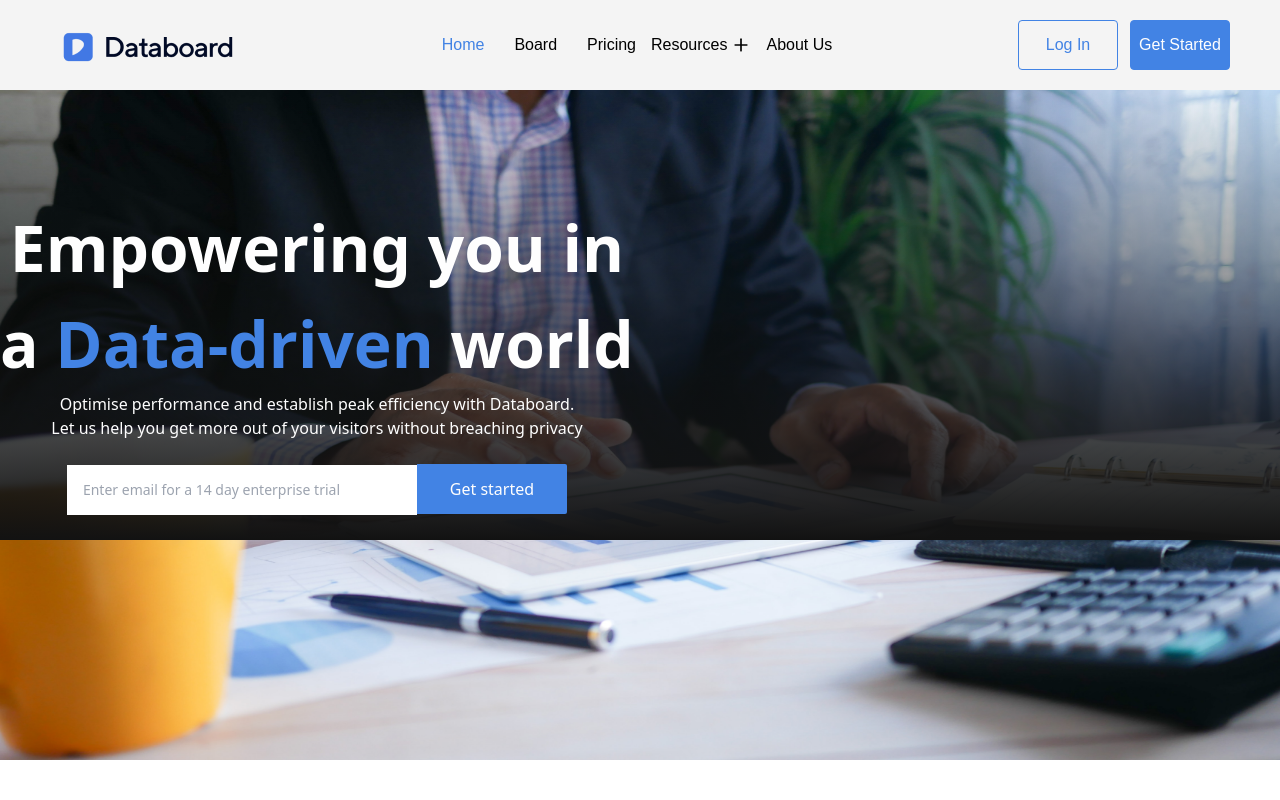
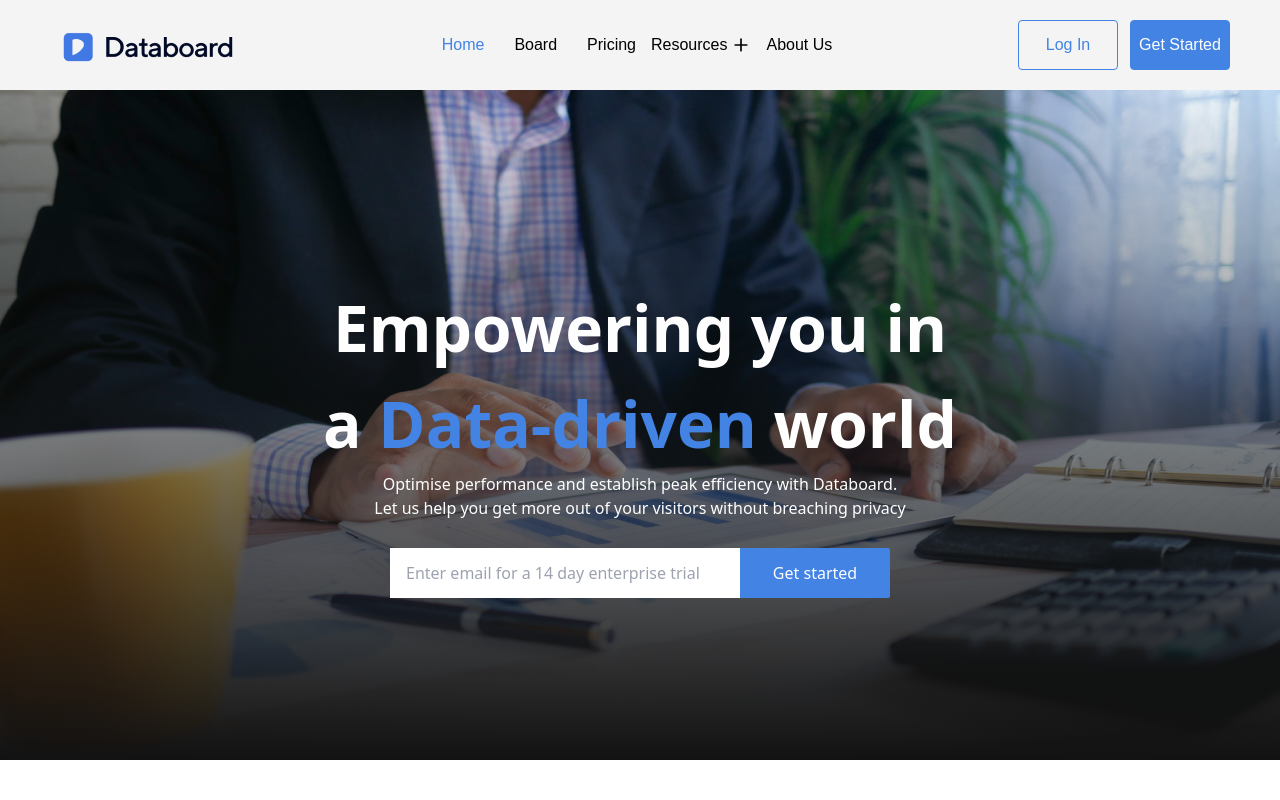
Before and after one commit to databoard-ai/databoard, a Next.js app: page / in a window 1280 px wide. Shown: the top 800 px of the page. Built offline with nearby package versions, Linux system fonts and the light colour scheme.

Commit message:
banner responsiveness done

```diff
--- a/pages/index.tsx
+++ b/pages/index.tsx
@@ -24,18 +24,17 @@ const Index: NextPage = () => {
         <>
             <Navbar/>
             <div className='banner'>
-                <div className='banner-content absolute top-[25%] left-[0%] z-[1] text-center'>
-                    <span className='block text-[32px] lg:text-[64px] font-semibold text-pureWhite'>Empowering you in<br/> a <span className='text-primaryBlue'>Data-driven</span> world</span>
-                    <span className='block text-[16px] text-pureWhite'>Optimise performance and establish peak efficiency with Databoard.
+                <div className='banner-content absolute top-[25%] md:top-[35%] m-auto z-[1] text-center w-full'>
+                  <span className='block text-[32px] lg:text-[64px] font-semibold text-pureWhite'>Empowering you in<br/> a <span className='text-primaryBlue'>Data-driven</span> world</span>
+                    <span className='block text-[16px] text-pureWhite mb-7'>Optimise performance and establish peak efficiency with Databoard.
                         <br/>Let us help you get more out of your visitors without breaching privacy
                     </span>
-                    <br />
                     <div>
-                        <input className='w-[270px] mb-2 text-[14px] lg:w-[350px] h-[50px] pl-4' type="text" name="" id="" placeholder='Enter email for a 14 day enterprise trial'/>
-                        <button className='bg-primaryBlue h-[50px] w-[150px] text-pureWhite rounded-r-sm'>Get started</button>
+                        <input className='w-[270px] mb-2 text-[14px] lg:text-[16px] lg:w-[350px] h-[50px] pl-4' type="text" name="" id="" placeholder='Enter email for a 14 day enterprise trial'/>
+                        <button className='bg-primaryBlue h-[50px] w-[100px] lg:w-[150px] text-pureWhite rounded-r-sm'>Get started</button>
                     </div>
                 </div>
-                <div className='absolute z-[0] top-[90px] left-0 h-[450px] w-[100%] bg-gradient-to-t from-[#121212] to-[rgba(1, 10, 38, 0.9)]'></div>
+                <div className='absolute z-[0] top-[90px] left-0 h-[450px] lg:h-[670px] w-[100%] bg-gradient-to-t from-[#121212] to-[rgba(1, 10, 38, 0.9)]'></div>
                 <Image
                 className='h-[450px] lg:h-[670px]'
                 alt='banner'
```
